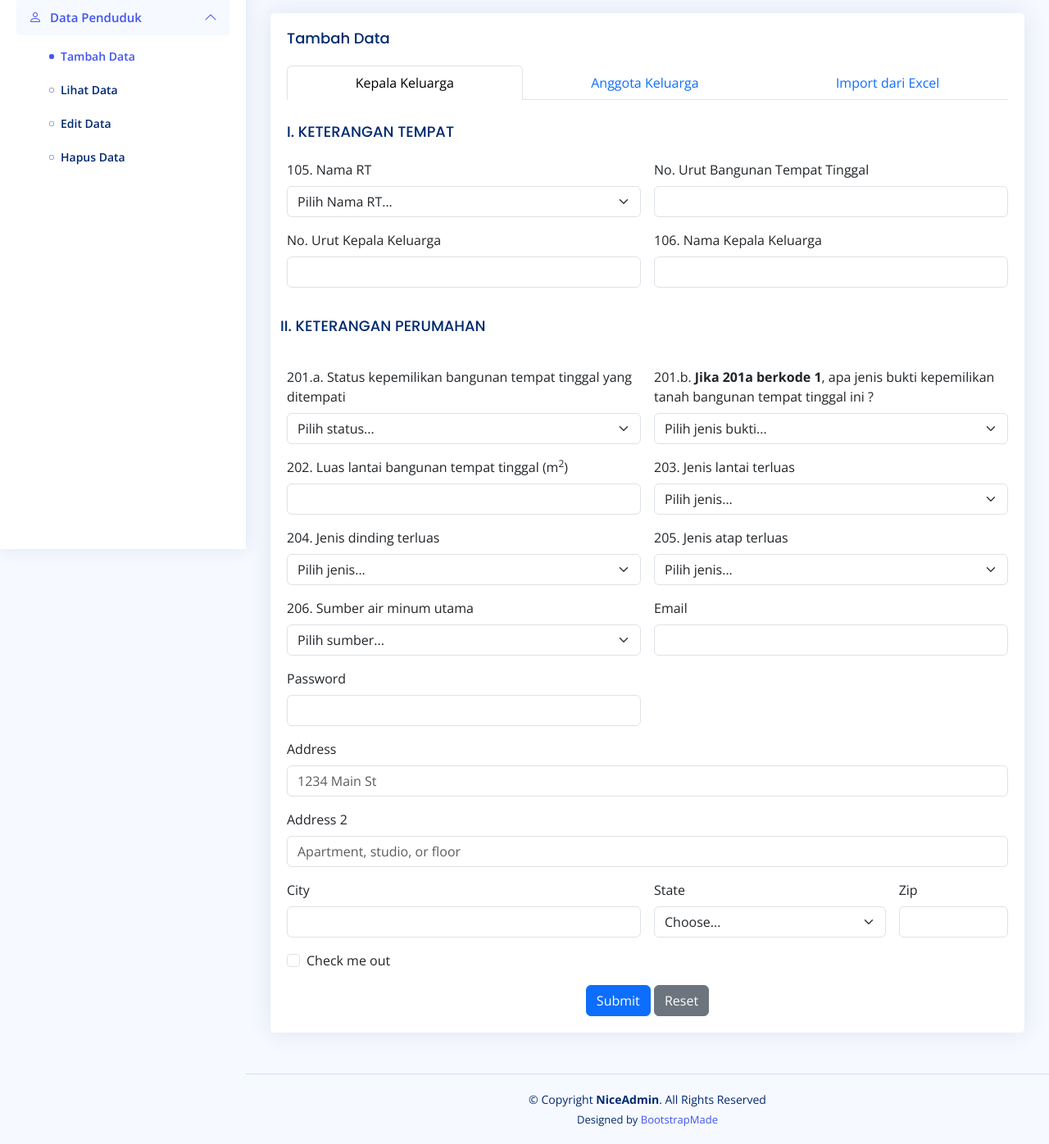
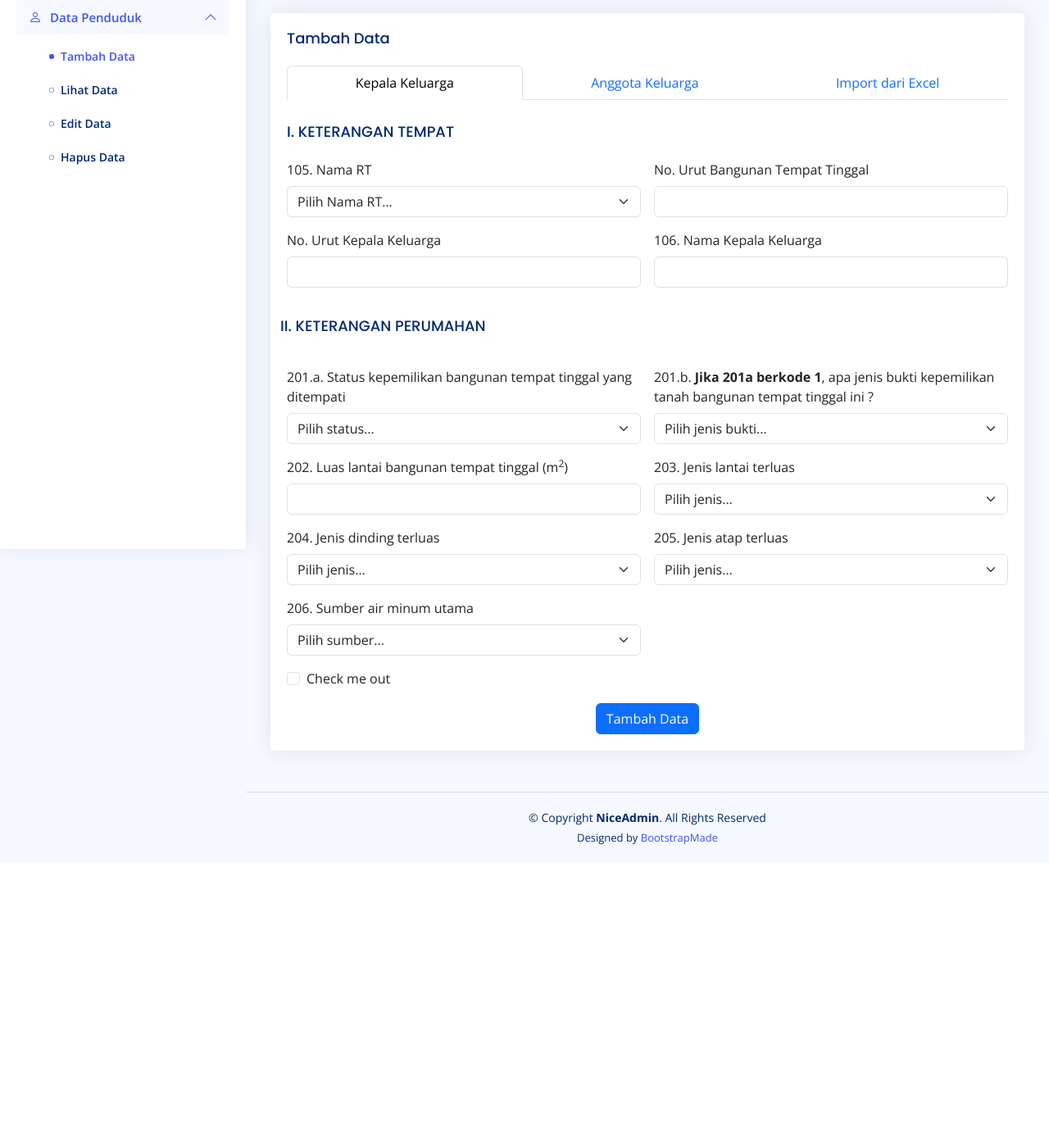
Before and after one commit to alfinajulianti/aur-duri, a CodeIgniter app: page /koto-teluk/tambahData in a window 1280 px wide. Shown: the part 130-1526 px from the top of the page at 82% size. After the commit the page ends 1161 px from the top, so only its background shows below. Run offline with CodeIgniter, Linux system fonts and the light colour scheme; some libraries are stand-ins or nearby versions.

Commit message:
hapus yg ga perlu di tambahData.php

```diff
--- a/application/views/tambahData.php
+++ b/application/views/tambahData.php
@@ -143,37 +143,6 @@
                                             <option>8. Lainnya</option>
                                         </select>
                                     </div>
-                                    <div class="col-md-6">
-                                        <label for="inputEmail5" class="form-label">Email</label>
-                                        <input type="email" class="form-control" id="inputEmail5">
-                                    </div>
-                                    <div class="col-md-6">
-                                        <label for="inputPassword5" class="form-label">Password</label>
-                                        <input type="password" class="form-control" id="inputPassword5">
-                                    </div>
-                                    <div class="col-12">
-                                        <label for="inputAddress5" class="form-label">Address</label>
-                                        <input type="text" class="form-control" id="inputAddres5s" placeholder="1234 Main St">
-                                    </div>
-                                    <div class="col-12">
-                                        <label for="inputAddress2" class="form-label">Address 2</label>
-                                        <input type="text" class="form-control" id="inputAddress2" placeholder="Apartment, studio, or floor">
-                                    </div>
-                                    <div class="col-md-6">
-                                        <label for="inputCity" class="form-label">City</label>
-                                        <input type="text" class="form-control" id="inputCity">
-                                    </div>
-                                    <div class="col-md-4">
-                                        <label for="inputState" class="form-label">State</label>
-                                        <select id="inputState" class="form-select">
-                                            <option selected>Choose...</option>
-                                            <option>...</option>
-                                        </select>
-                                    </div>
-                                    <div class="col-md-2">
-                                        <label for="inputZip" class="form-label">Zip</label>
-                                        <input type="text" class="form-control" id="inputZip">
-                                    </div>
                                     <div class="col-12">
                                         <div class="form-check">
                                             <input class="form-check-input" type="checkbox" id="gridCheck">
@@ -183,8 +152,7 @@
                                         </div>
                                     </div>
                                     <div class="text-center">
-                                        <button type="submit" class="btn btn-primary">Submit</button>
-                                        <button type="reset" class="btn btn-secondary">Reset</button>
+                                        <button type="submit" class="btn btn-primary">Tambah Data</button>
                                     </div>
                                 </form>
                             </div>
```
